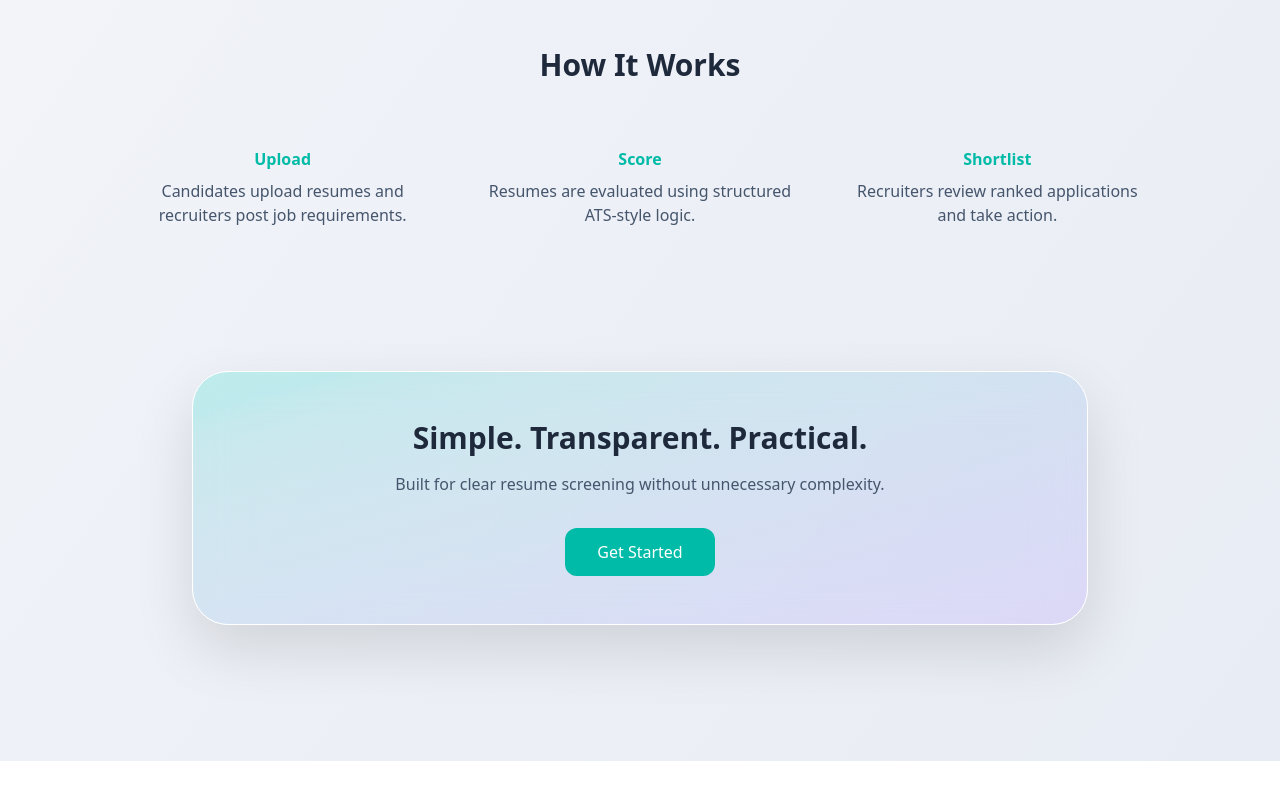
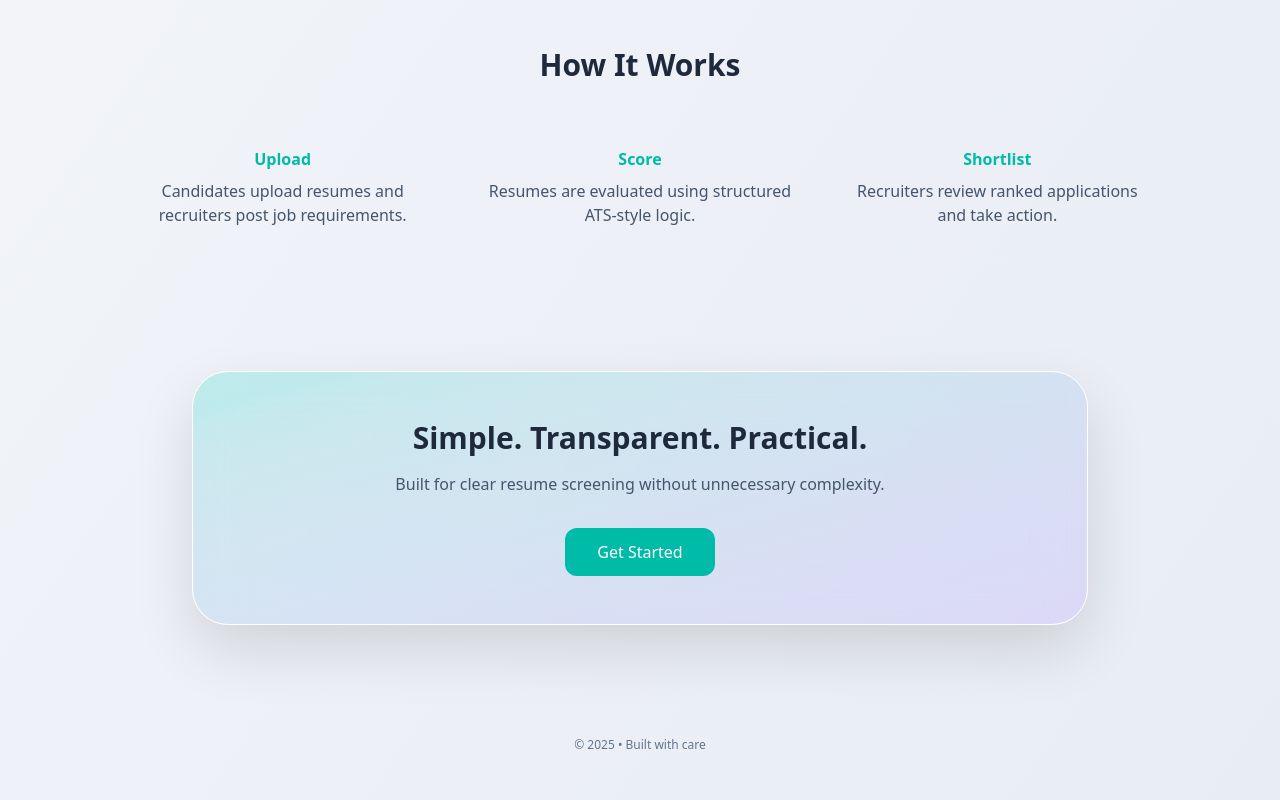
Before and after one commit to Aditya-101101/AI-powered-Resume-Screener, a React (Vite) app in the folder frontend/: page / in a window 1280 px wide. Shown: the part 1013-1813 px from the top of the page. Before the commit the page ends 1774 px from the top, so only its background shows below. Built offline with nearby package versions, Linux system fonts and the light colour scheme; no server answers.

Commit message:
footer added in landing page

```diff
--- a/frontend/src/pages/LandingPage.jsx
+++ b/frontend/src/pages/LandingPage.jsx
@@ -2,6 +2,7 @@ import React from "react"
 import { useNavigate } from "react-router-dom";
 import { useEffect } from "react";
 import api from "../api/axios"
+import Footer from '../components/Footer_'
 
 const LandingPage = () => {
 
@@ -170,6 +171,8 @@ const LandingPage = () => {
                 </div>
             </section>
 
+            <Footer/>
+
         </div>
     )
 }
```
Also changed, not shown: frontend/src/components/Footer_.jsx (renamed from frontend/src/components/footer.jsx).
